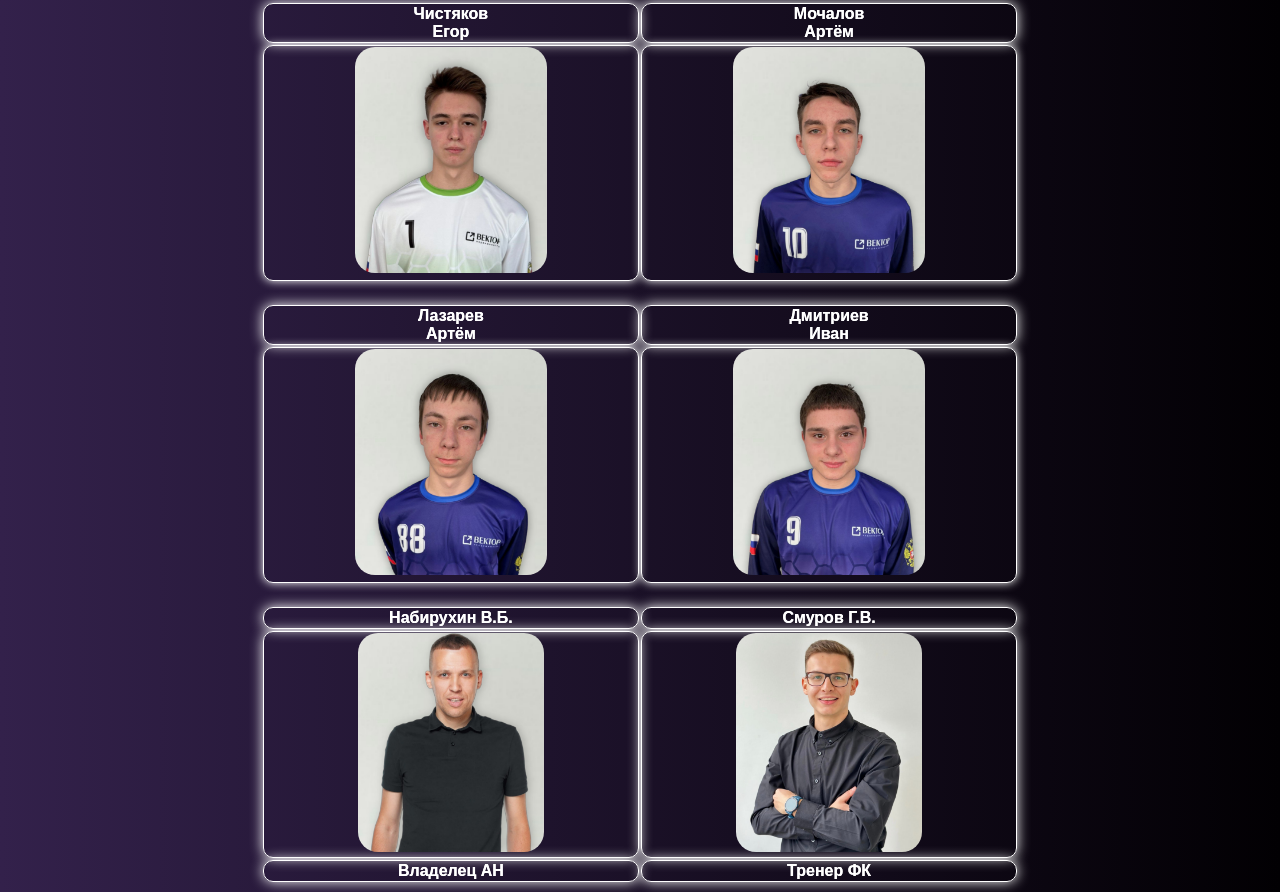
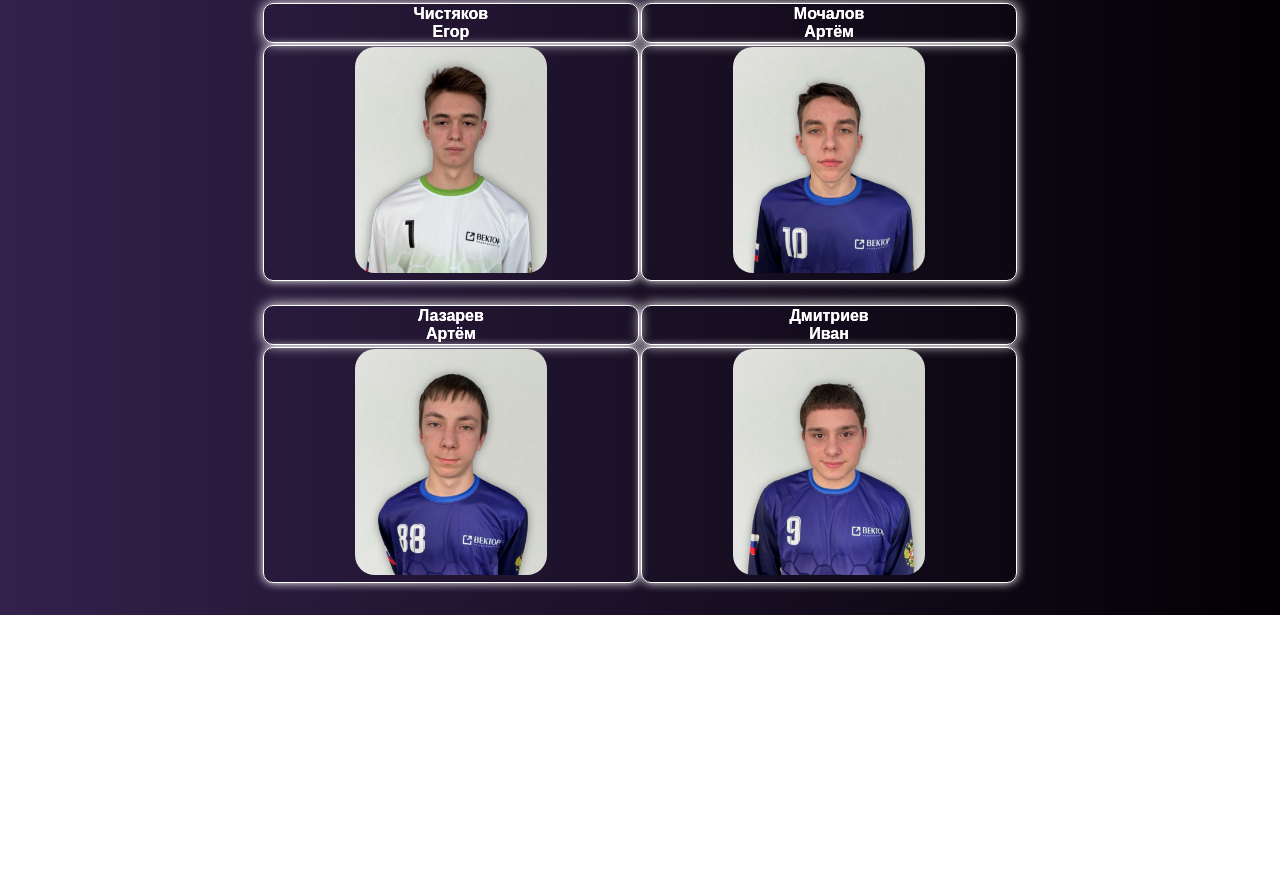
Before and after one commit to gogen4ik/gogen4ik.github.io_top, a plain HTML site: page site/contacts.html in a window 1280 px wide. Shown: the part 826-1718 px from the top of the page. After the commit the page ends 1441 px from the top, so only its background shows below. Drawn offline with Linux system fonts and the light colour scheme.

Commit message:
Update contacts.html

```diff
--- a/site/contacts.html
+++ b/site/contacts.html
@@ -78,18 +78,6 @@
           <tr>
               <th colspan="4" class="osn_inf1"><br></th>
           </tr>
-          <tr>
-              <th colspan="2" class="t_table">Набирухин В.Б.</th>
-              <th colspan="2" class="t_table">Смуров Г.В.</th>
-          </tr>
-          <tr>
-              <th colspan="2" class="t_table"><img class="komand" src="images/viktor.jpg" alt="Владелец компании"></th>
-              <th colspan="2" class="t_table"><img class="komand" src="images/grigoriy.jpg" alt="Тренер"></th>
-          </tr>
-          <tr>
-            <th colspan="2" class="t_table1">Владелец АН</th>
-            <th colspan="2" class="t_table1">Тренер ФК</th>
-        </tr>
       </table>
 </body>
 </html>
```
